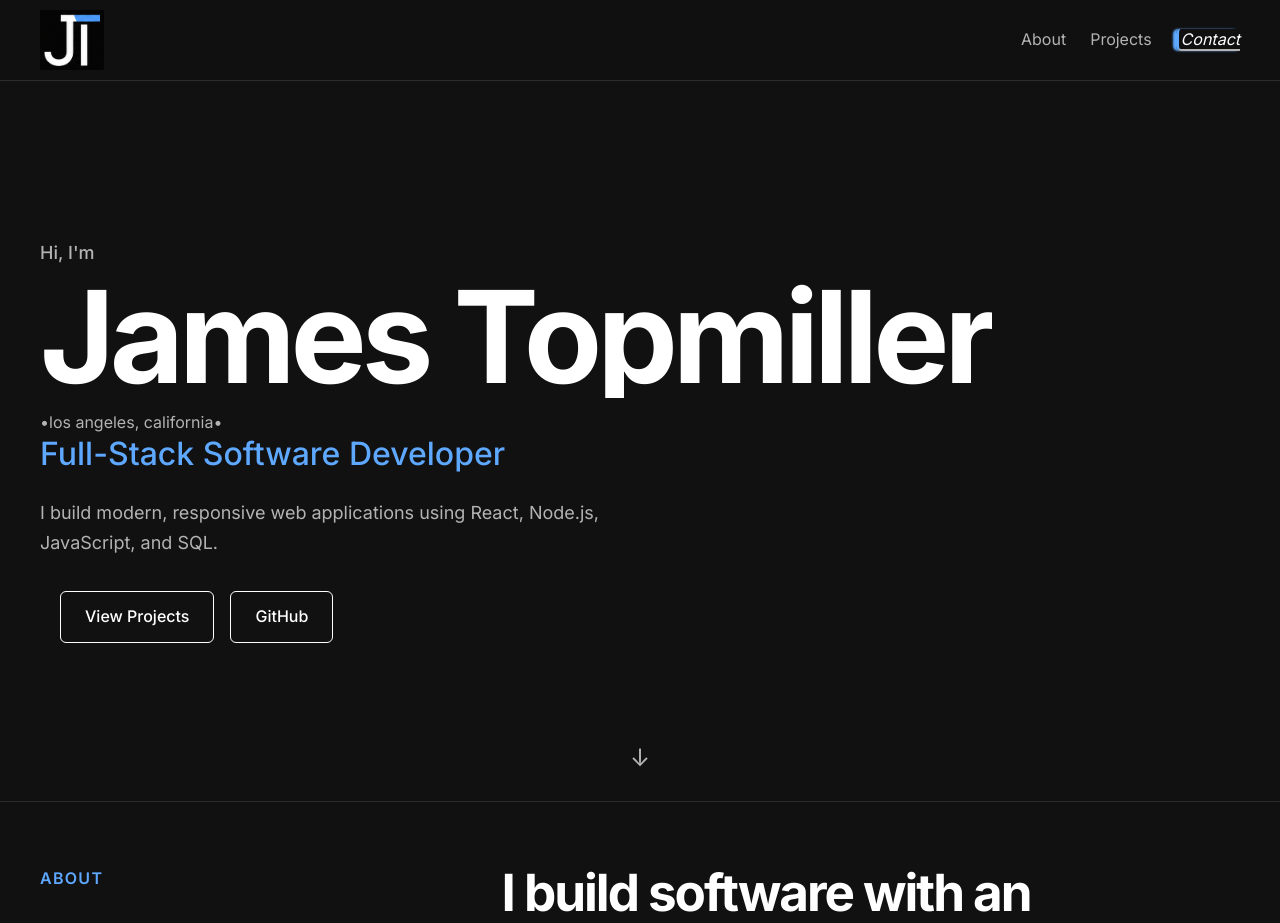
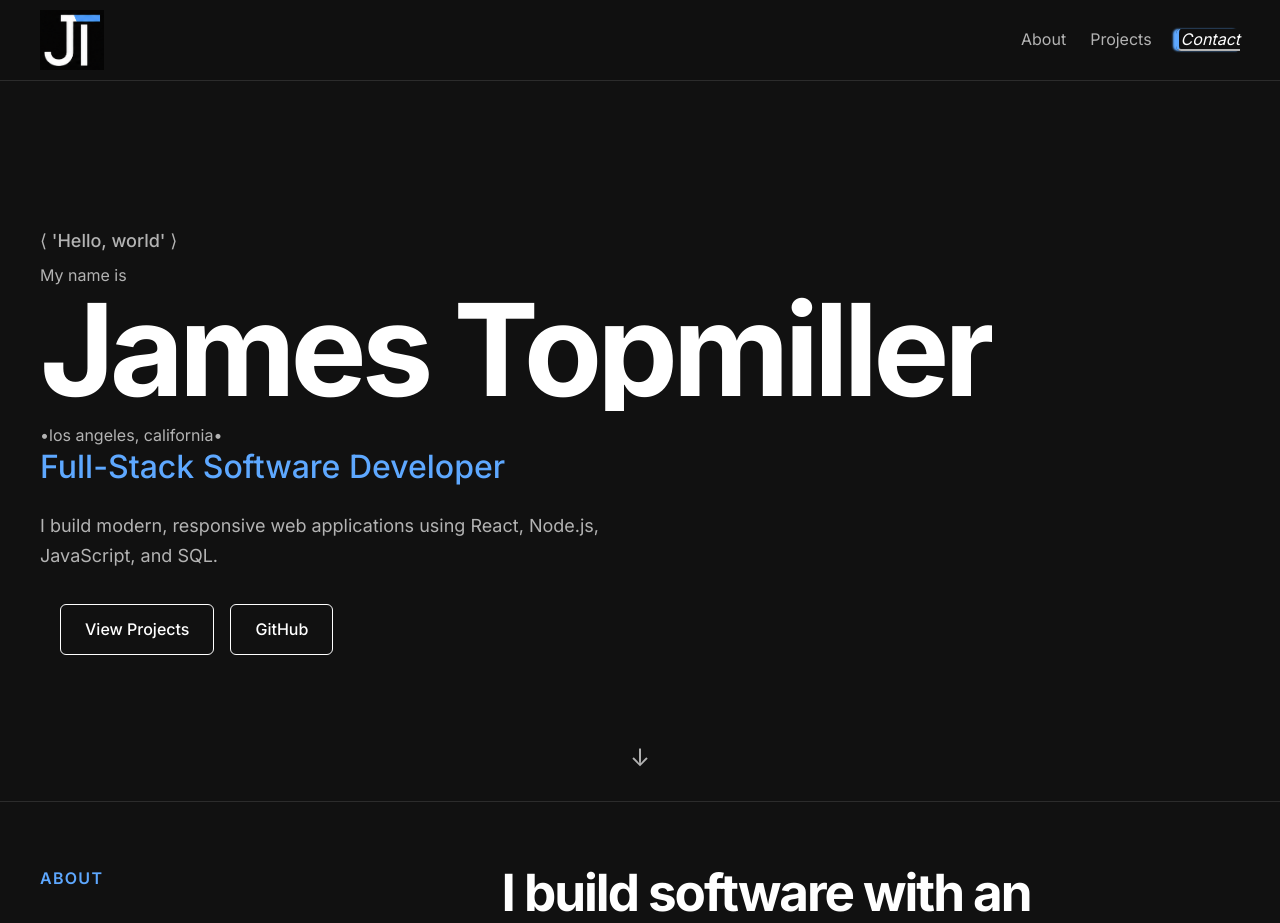
Before and after one commit to topmiljm/my-portfolio, a React (Vite) app: page / in a window 1280 px wide. Shown: the top 923 px of the page. Built offline with nearby package versions, Linux system fonts and the light colour scheme.

Commit message:
update hero, title info

```diff
--- a/src/components/About/About.jsx
+++ b/src/components/About/About.jsx
@@ -13,7 +13,7 @@ function About() {
 
             <div className="about__main">
               <h2 className="about__title">
-                I build software with an engineering mindset.
+                I build software with an artist/engineer mindset.
               </h2>
 
               <div className="about__text">
--- a/src/components/Hero/Hero.css
+++ b/src/components/Hero/Hero.css
@@ -20,6 +20,10 @@
   font-size: var(--fs-500);
   font-weight: var(--fw-medium);
   animation: heroFadeIn 500ms ease-out both;
+}
+
+.hero__intro-2 {
+  animation: heroTitleReveal 700ms ease-out 350ms both;
 }
 
 .hero__title {
@@ -167,6 +171,7 @@
 @media (prefers-reduced-motion: reduce) {
 
   .hero__intro,
+  .hero__intro-2,
   .hero__title,
   .hero__location,
   .hero__subtitle,
--- a/src/components/Hero/Hero.jsx
+++ b/src/components/Hero/Hero.jsx
@@ -4,7 +4,8 @@ function Hero() {
   return (
     <section id="top" className="hero">
       <div className="container hero__container">
-        <p className="hero__intro">Hi, I'm</p>
+        <p className="hero__intro">⟨ 'Hello, world' ⟩</p>
+        <p className="hero__intro-2">My name is</p>
 
         <h1 className="hero__title">
           James Topmiller
```
